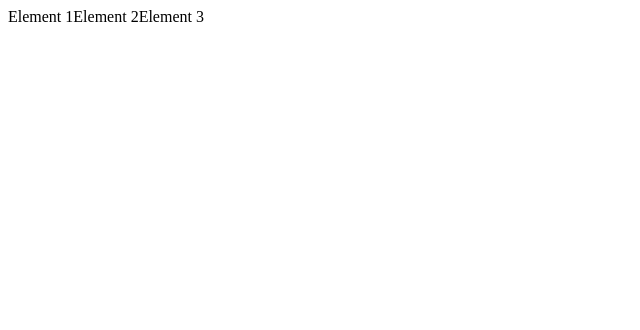
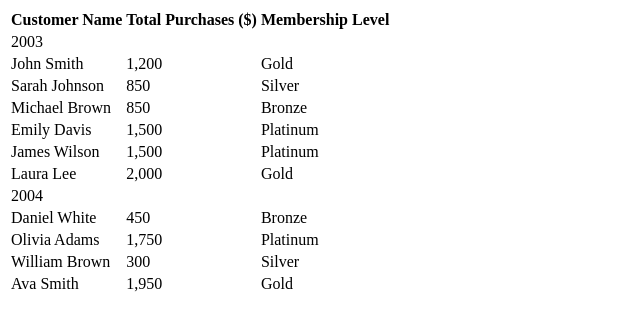
Before and after one commit to helfemida/CustomToolTip, a plain HTML site: page index.html in a window 1280 px wide. Shown: the whole page, without its empty margins (0-640 px from the left). Drawn offline with Linux system fonts and the light colour scheme.

Commit message:
database is created

```diff
--- a/index.html
+++ b/index.html
@@ -8,9 +8,81 @@
 </head>
 <body>
     <div class="tooltip-container">
-        <div class="element" data-tooltip="This is the first element">Element 1</div>
-        <div class="element" data-tooltip="Another element with a tooltip">Element 2</div>
-        <div class="element" data-tooltip="A third tooltip">Element 3</div>
+        <table>
+            <tr>
+                <th>Customer Name	</th>
+                <th>Total Purchases ($)	</th>
+                <th>Membership Level</th>
+            </tr>
+            <tr>
+                <td class="year">2003</td>
+            </tr>
+
+            <tr>
+                <td class="element" data-tooltip="Frequent customer, high spending" >John Smith	</td>
+                <td class="element" data-tooltip="Sum of all costs of the customer">1,200	</td>
+                <td class="element" data-tooltip="Gold members receive exclusive benefits and discounts as high-value, frequent customers in our loyalty program.">Gold	</td>
+            </tr>
+            <tr>
+                <td class="element" data-tooltip="Loyal customer, approaching Gold status" >Sarah Johnson	</td>
+                <td class="element" data-tooltip="Sum of all costs of the customer">850</td>
+                <td class="element" data-tooltip="Silver members enjoy occasional discounts and priority support as loyal customers in our loyalty program.">Silver		</td>
+
+            </tr>
+            <tr>
+                <td class="element" data-tooltip="New customer, recently joined" >Michael Brown	</td>
+                <td class="element" data-tooltip="Sum of all costs of the customer">850</td>
+                <td class="element" data-tooltip="Bronze members, typically new customers, receive introductory discounts and access to standard promotions.">Bronze		</td>
+
+            </tr>
+            <tr>
+                <td class="element" data-tooltip="Top-tier customer, frequent and high spending                " >Emily Davis	</td>
+                <td class="element" data-tooltip="Sum of all costs of the customer">1,500	</td>
+                <td class="element" data-tooltip="Platinum members, our most valued customers, enjoy top-tier benefits, personalized offers, and priority service in our loyalty program.">Platinum	</td>
+
+            </tr>
+            <tr>
+                <td class="element" data-tooltip="Top-tier customer, frequent and high spending" >James Wilson	</td>
+                <td class="element" data-tooltip="Sum of all costs of the customer">1,500	</td>
+                <td class="element" data-tooltip="Platinum members, our most valued customers, enjoy top-tier benefits, personalized offers, and priority service in our loyalty program.">Platinum	</td>
+
+            </tr>
+            <tr>
+                <td class="element" data-tooltip="High-spending, long-time Gold member                " >Laura Lee	</td>
+                <td class="element" data-tooltip="Sum of all costs of the customer">2,000		</td>
+                <td class="element" data-tooltip=" Gold members receive exclusive benefits and discounts as high-value, frequent customers in our loyalty program.">Gold		</td>
+            </tr>
+            <tr>
+                <td class="year">2004</td>
+            </tr>
+            <tr>
+                <td class="element" data-tooltip="New customer, low spending                " >Daniel White	</td>
+                <td class="element" data-tooltip="Sum of all costs of the customer">450		</td>
+                <td class="element" data-tooltip="Bronze members, typically new customers, receive introductory discounts and access to standard promotions.">Bronze			</td>
+
+            </tr>
+            <tr>
+                <td class="element" data-tooltip="High-spending, frequent shopper, Platinum status" >Olivia Adams		</td>
+                <td class="element" data-tooltip="Sum of all costs of the customer">1,750	</td>
+                <td class="element" data-tooltip="High-spending, frequent shopper, Platinum status">Platinum				</td>
+
+            </tr>
+            <tr>
+                <td class="element" data-tooltip="Occasional customer, moderate spending                " >William Brown		</td>
+                <td class="element" data-tooltip="Sum of all costs of the customer">300		</td>
+                <td class="element" data-tooltip="Silver membership is a mid-tier level of membership in our loyalty program. Silver members enjoy benefits like occasional discounts, access to limited-time offers, and priority customer support. They are loyal customers who have made several purchases.           ">Silver					</td>
+
+            </tr>
+            <tr>
+                <td class="element" data-tooltip="Frequent and high-spending Gold member                " >Ava Smith		</td>
+                <td class="element" data-tooltip="Sum of all costs of the customer">1,950			</td>
+                <td class="element" data-tooltip="Gold membership is a premium level of membership in our loyalty program. Gold members receive exclusive benefits and discounts, such as early access to sales, special promotions, and enhanced customer support. They are typically high-value customers who have demonstrated loyalty and frequent purchases.           ">Gold						</td>
+
+            </tr>
+
+        </table>
+    </body>
+    </html>
     </div>
     <div class="tooltip" id="custom-tooltip">Tooltip Content</div>
     <script src="script.js"></script>
```
